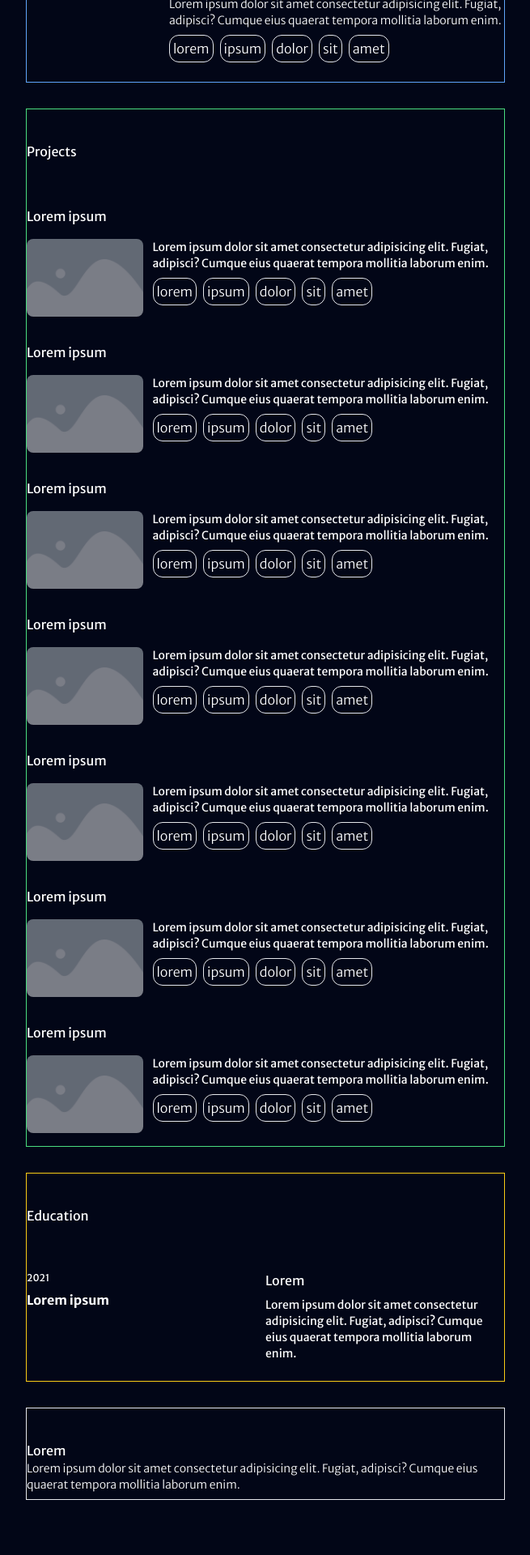
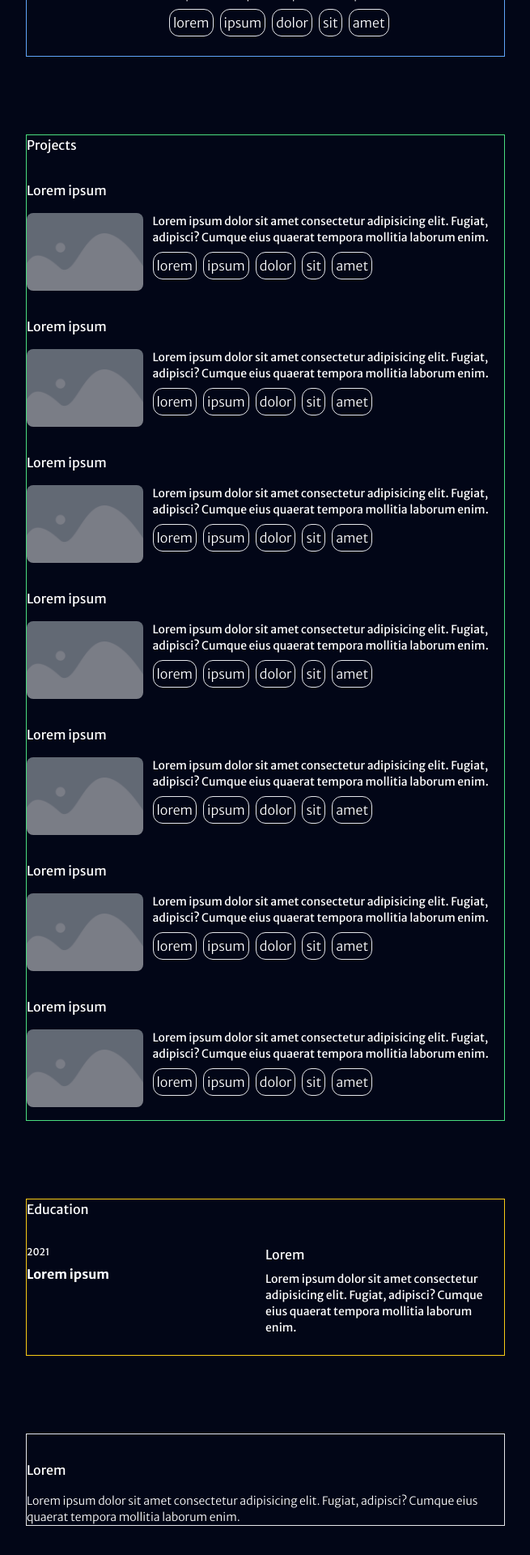
Before and after one commit to darylkevin/PersonalPortfolio, a Next.js app: page / in a window 1280 px wide. Shown: the part 798-2718 px from the top of the page at 81% size, without its empty margins (608-1263 px from the left). Built offline with nearby package versions, Linux system fonts and the light colour scheme.

Commit message:
pixel perfect

```diff
--- a/app/ui/Education.tsx
+++ b/app/ui/Education.tsx
@@ -15,9 +15,9 @@
   return (
     <section
       id="education"
-      className="text-md my-8 border-[1px] border-yellow-400"
+      className="text-md my-24 border-[1px] border-yellow-400"
     >
-      <p ref={educationRef} className="my-8 py-2 max-lg:sticky max-lg:top-0">
+      <p ref={educationRef} className="pb-4 max-lg:sticky max-lg:top-0">
         Education
       </p>
       <article className="py-4">
--- a/app/ui/Experiences.tsx
+++ b/app/ui/Experiences.tsx
@@ -14,8 +14,11 @@
   });
 
   return (
-    <section id="experiences" className="text-md border-[1px] border-blue-400">
-      <p ref={experiencesRef} className="mb-8 py-2 max-lg:sticky max-lg:top-0">
+    <section
+      id="experiences"
+      className="text-md mb-24 border-[1px] border-blue-400"
+    >
+      <p ref={experiencesRef} className="pb-4 max-lg:sticky max-lg:top-0">
         Experiences
       </p>
       <div>
--- a/app/ui/Footer.tsx
+++ b/app/ui/Footer.tsx
@@ -3,9 +3,9 @@
 const Footer = () => {
   return (
     <footer className="border-purple-400-400 text-md mt-8 border-[1px]">
-      <article className="mt-8 py-2">
+      <article>
         <div className="grid grid-cols-1">
-          <p>{footer.contact}</p>
+          <p className="pb-4 pt-8">{footer.contact}</p>
           <p className="text-sm font-extralight">{footer.text}</p>
         </div>
       </article>
--- a/app/ui/Hero.tsx
+++ b/app/ui/Hero.tsx
@@ -19,7 +19,7 @@
 
         <div className="flex h-24 justify-center gap-8 py-4 pb-8 max-lg:hidden">
           <div
-            className="relative hover:cursor-pointer"
+            className="relative transition-all hover:scale-105 hover:cursor-pointer"
             onClick={() =>
               window.scrollTo(
                 scrollX,
@@ -40,7 +40,7 @@
             </h1>
           </div>
           <div
-            className="relative hover:cursor-pointer"
+            className="relative transition-all hover:scale-105 hover:cursor-pointer"
             onClick={() =>
               window.scrollTo(
                 scrollX,
@@ -61,7 +61,7 @@
             </h1>
           </div>
           <div
-            className="relative hover:cursor-pointer"
+            className="relative transition-all hover:scale-105 hover:cursor-pointer"
             onClick={() =>
               window.scrollTo(
                 scrollX,
--- a/app/ui/Projects.tsx
+++ b/app/ui/Projects.tsx
@@ -18,9 +18,9 @@
   return (
     <section
       id="projects"
-      className="text-md my-8 border-[1px] border-green-400"
+      className="text-md my-24 border-[1px] border-green-400"
     >
-      <p ref={projectsRef} className="my-8 py-2 max-lg:sticky max-lg:top-0">
+      <p ref={projectsRef} className="pb-4 max-lg:sticky max-lg:top-0">
         Projects
       </p>
       <div>
```
